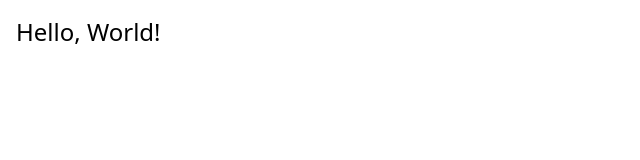
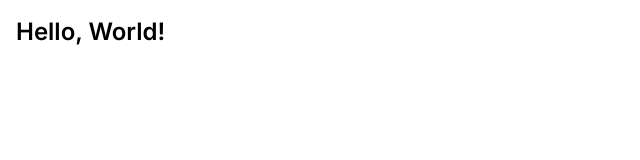
Before and after one commit to hiteshmeta85/dashboard-ui, a Next.js app: page / in a window 1280 px wide. Shown: the top 160 px of the page, without its empty margins (0-640 px from the left). Built offline with nearby package versions, Linux system fonts and the light colour scheme.

Commit message:
Add @next/font and Inter font setup

```diff
--- a/package.json
+++ b/package.json
@@ -9,6 +9,7 @@
     "lint": "next lint"
   },
   "dependencies": {
+    "@next/font": "^13.1.6",
     "next": "13.1.6",
     "react": "18.2.0",
     "react-dom": "18.2.0"
--- a/pages/_app.tsx
+++ b/pages/_app.tsx
@@ -1,8 +1,18 @@
 import '../styles/globals.css'
-import type { AppProps } from 'next/app'
+import type {AppProps} from 'next/app'
 
-function MyApp({ Component, pageProps }: AppProps) {
-  return <Component {...pageProps} />
+import {Inter} from '@next/font/google'
+
+const inter = Inter({
+  subsets: ['latin'],
+})
+
+function MyApp({Component, pageProps}: AppProps) {
+  return (
+    <main className={`${inter.className}`}>
+      <Component {...pageProps} />
+    </main>
+  )
 }
 
 export default MyApp
--- a/pages/index.tsx
+++ b/pages/index.tsx
@@ -4,7 +4,7 @@ import Layout from "./layout";
 const Home: NextPage = () => {
   return (
     <Layout>
-      <div className="text-bold text-2xl m-4">Hello, World!</div>
+      <div className="font-semibold text-2xl m-4">Hello, World!</div>
     </Layout>
   )
 }
--- a/tailwind.config.js
+++ b/tailwind.config.js
@@ -4,9 +4,6 @@ module.exports = {
     "./app/**/*.{js,ts,jsx,tsx}",
     "./pages/**/*.{js,ts,jsx,tsx}",
     "./components/**/*.{js,ts,jsx,tsx}",
-
-    // Or if using `src` directory:
-    "./src/**/*.{js,ts,jsx,tsx}",
   ],
   theme: {
     extend: {},
```
Also changed, not shown: 1 other file (tests, documents, lock files or other folders).
